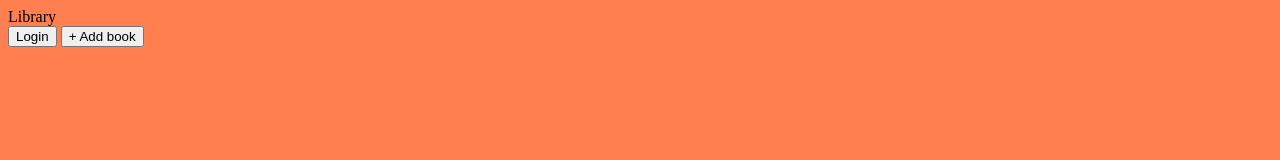
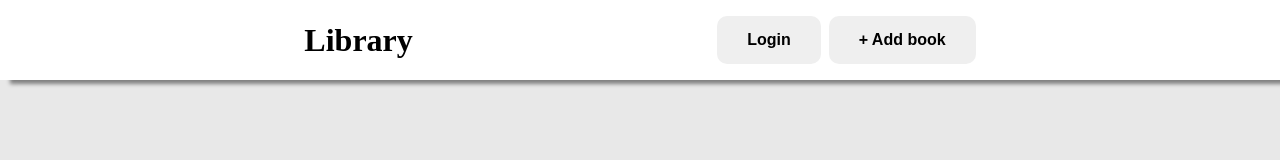
Before and after one commit to hDanni/library, a plain HTML site: page index.html in a window 1280 px wide. Drawn offline with Linux system fonts and the light colour scheme.

Commit message:
added header styling

```diff
--- a/style.css
+++ b/style.css
@@ -1,3 +1,79 @@
+html, body, div, span, applet, object, iframe,
+h1, h2, h3, h4, h5, h6, p, blockquote, pre,
+a, abbr, acronym, address, big, cite, code,
+del, dfn, em, img, ins, kbd, q, s, samp,
+small, strike, strong, sub, sup, tt, var,
+b, u, i, center,
+dl, dt, dd, ol, ul, li,
+fieldset, form, label, legend,
+table, caption, tbody, tfoot, thead, tr, th, td,
+article, aside, canvas, details, embed,
+figure, figcaption, footer, header, hgroup,
+menu, nav, output, ruby, section, summary,
+time, mark, audio, video {
+	margin: 0;
+	padding: 0;
+	border: 0;
+	font-size: 100%;
+	font: inherit;
+	vertical-align: baseline;
+}
+/* HTML5 display-role reset for older browsers */
+article, aside, details, figcaption, figure,
+footer, header, hgroup, menu, nav, section {
+	display: block;
+}
 body {
-    background-color: coral;
+	line-height: 1;
 }
+ol, ul {
+	list-style: none;
+}
+blockquote, q {
+	quotes: none;
+}
+blockquote:before, blockquote:after,
+q:before, q:after {
+	content: '';
+	content: none;
+}
+table {
+	border-collapse: collapse;
+	border-spacing: 0;
+}
+
+/* ^ CSS reset */
+
+body{
+    background-color: #e8e8e8;
+    font-family: 'Times New Roman', Times, serif;
+}
+
+.header-container{
+    display: flex;
+    justify-content: space-evenly;
+    align-items: center;
+    height: 10vh;
+    background-color: white;
+    box-shadow: 10px 4px 4px gray;
+    font-size: xx-large;
+    font-weight: bolder;
+}
+
+button {
+    border: none;
+    font-size: 16px;
+    padding: 15px 30px;
+    font-weight: bold;
+    border-radius: 10px;
+    cursor:pointer;
+}
+
+button:hover{
+    background-color: lightgray;
+}
+
+button:active{
+    background-color: lightgray;
+    transform: translateY(2px);
+}
```
